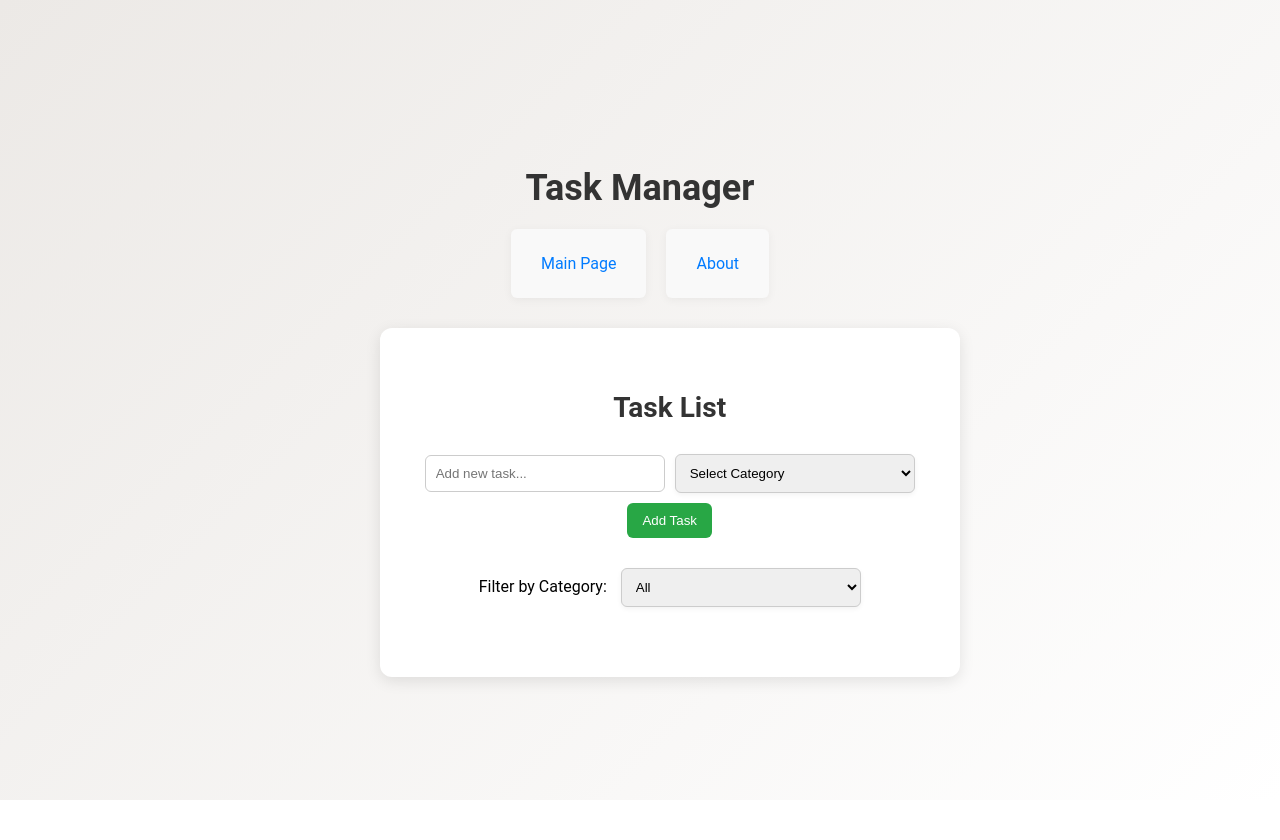
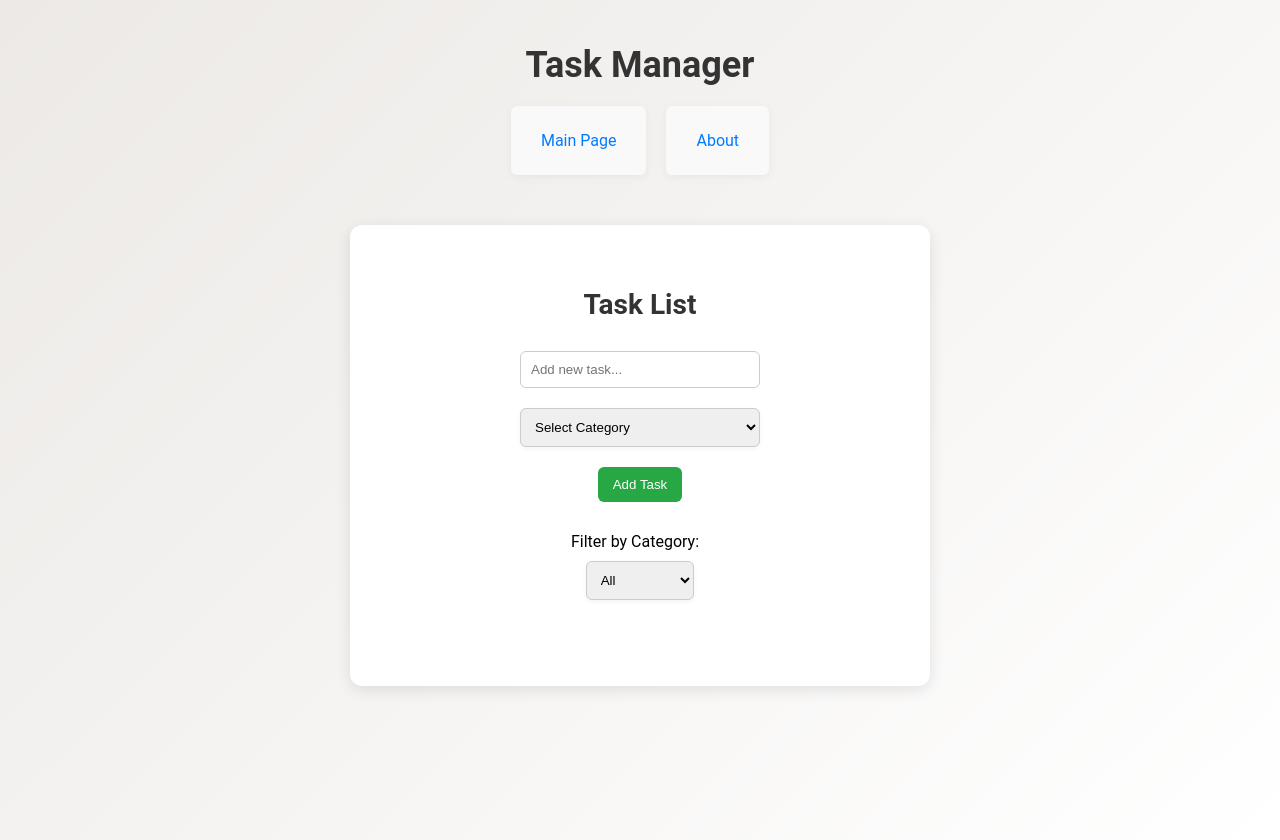
Before and after one commit to KANDORAJ/ProjectKando, a React (Vite) app: page / in a window 1280 px wide. Before the commit the page ends 800 px from the top, so only its background shows below. Built offline with nearby package versions, Linux system fonts and the light colour scheme.

Commit message:
Some css changing

```diff
--- a/src/App.css
+++ b/src/App.css
@@ -1,17 +1,18 @@
-/* Genel Stiller */
+/* General Styles */
 body {
   font-family: 'Roboto', sans-serif;
   background: linear-gradient(135deg, #ece9e6, #ffffff);
   margin: 0;
-  padding: 0;
-  display: flex;
-  justify-content: center;
-  align-items: center;
+  padding: 20px 0;
   height: 100vh;
 }
 
 /* Container */
 .container {
+  display: flex;
+  flex-direction: column;
+  justify-content: center;
+  align-items: center;
   background-color: white;
   padding: 40px;
   border-radius: 12px;
@@ -22,7 +23,7 @@ body {
   text-align: center;
 }
 
-/* Başlıklar */
+/* Headers */
 h1 {
   color: #333;
   font-size: 36px;
@@ -43,7 +44,7 @@ nav ul {
   padding: 0;
   display: flex;
   justify-content: center;
-  margin-bottom: 30px;
+  margin-bottom: 50px;
 }
 
 nav ul li {
@@ -62,10 +63,10 @@ nav ul li a:hover {
   background-color: #e8f0fe;
 }
 
-/* Input Alanı */
+/* Input Area */
 input[type="text"], select {
   padding: 10px;
-  margin-right: 10px;
+  margin: 10px;
   border: 1px solid #ccc;
   border-radius: 6px;
   width: calc(50% - 10px);
@@ -80,14 +81,14 @@ button {
   border-radius: 6px;
   cursor: pointer;
   transition: background-color 0.3s ease;
-  margin: 0 5px;
+  margin: 10px 5px;
 }
 
 button:hover {
   background-color: #218838;
 }
 
-/* Görev Listesi */
+/* Task List */
 ul {
   list-style-type: none;
   padding: 0;
@@ -129,7 +130,7 @@ li button:hover {
   background-color: #c82333;
 }
 
-/* Edit ve Save Butonları */
+/* Edit and Save Buttons */
 li span input {
   padding: 8px;
   margin-right: 10px;
@@ -145,7 +146,7 @@ li button:first-child:hover {
   background-color: #0056b3;
 }
 
-/* Seçim Kutusu */
+/* Selection Box */
 select {
   padding: 10px;
   border-radius: 6px;
@@ -162,7 +163,7 @@ label {
   margin-right: 10px;
 }
 
-/* Responsive Tasarım */
+/* Responsive Design */
 @media (max-width: 600px) {
   .container {
     padding: 20px;
```
